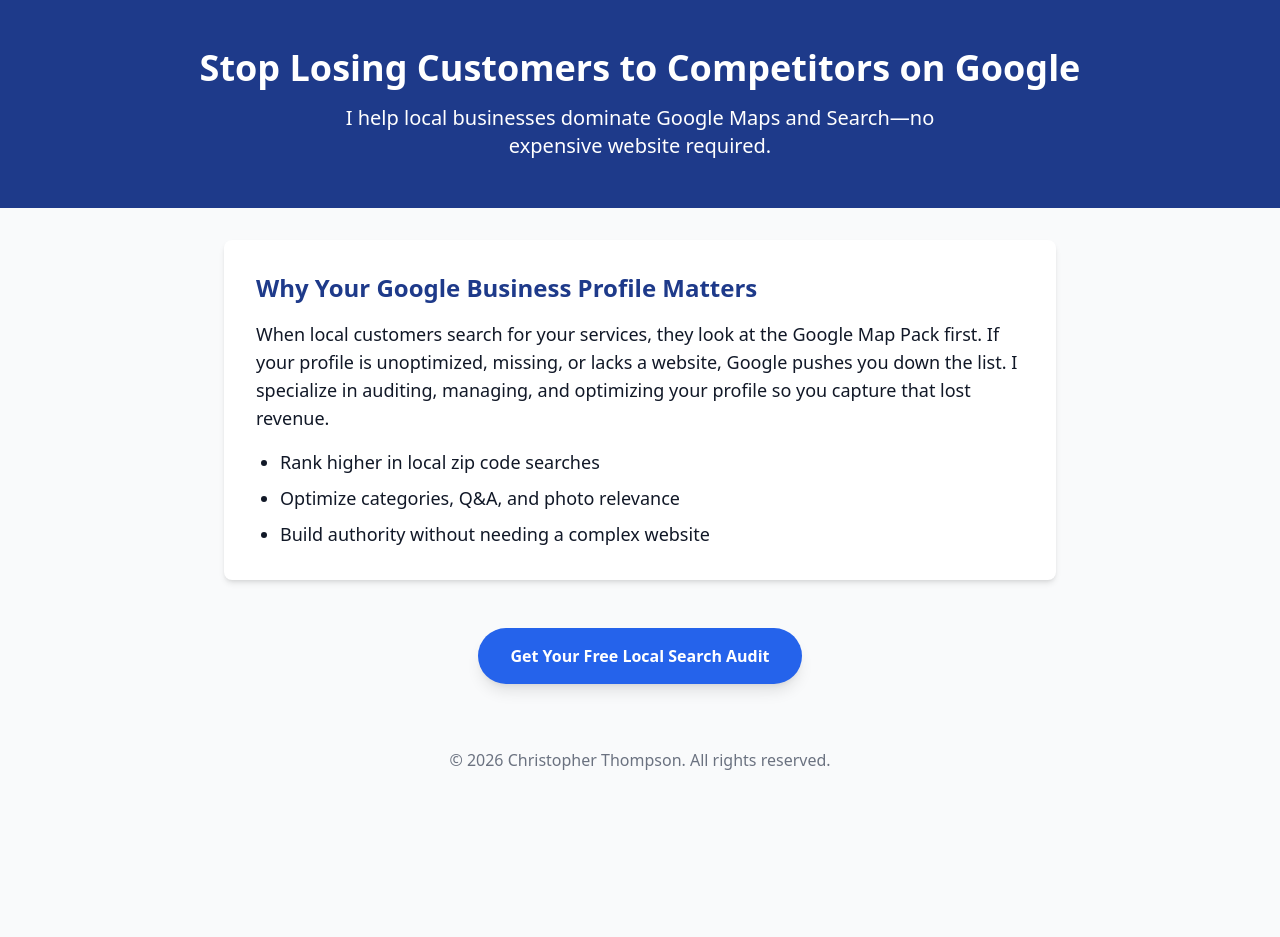
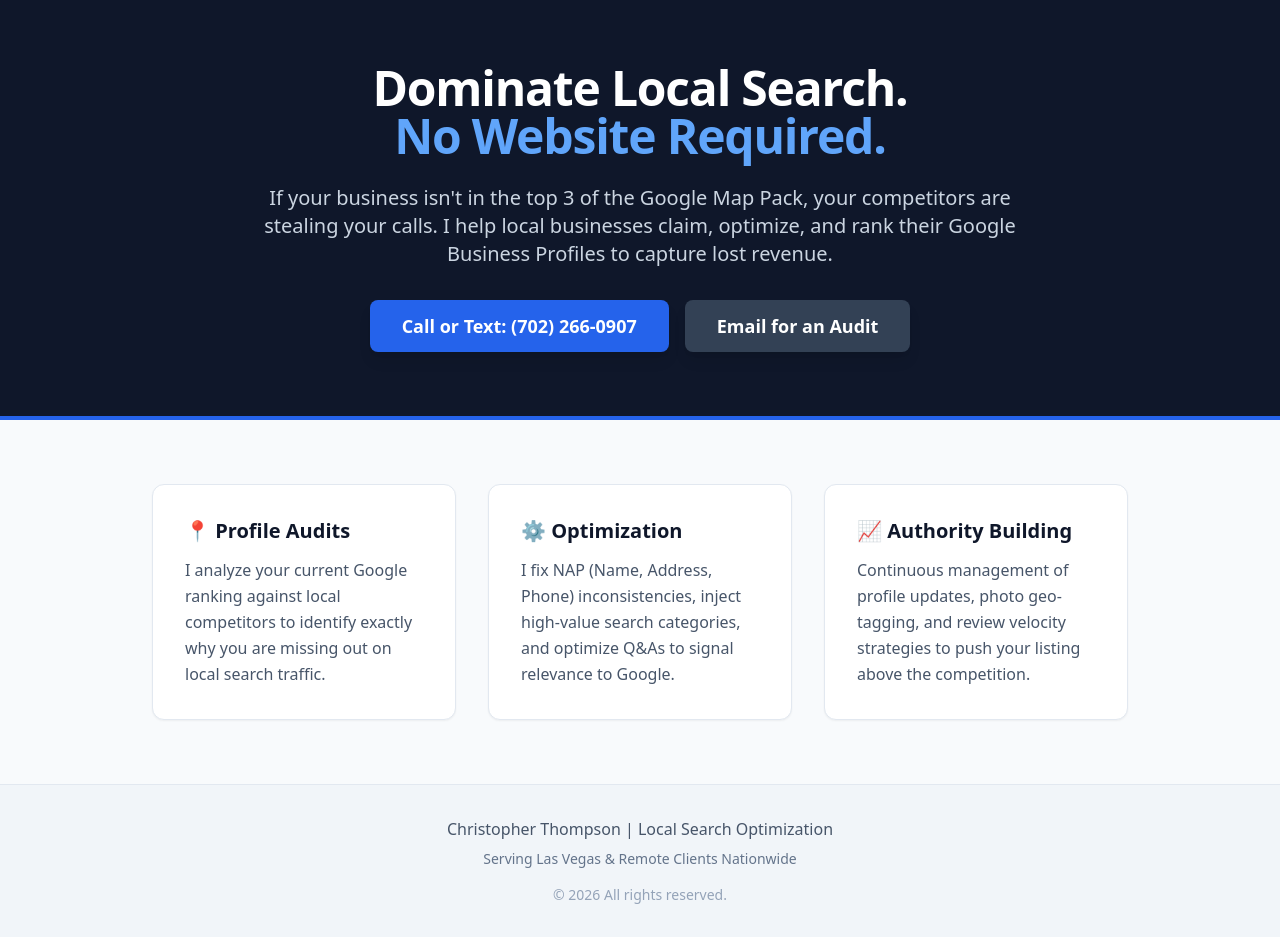
Before and after one commit to Pangone1/b2b-local-seo, a plain HTML site: page index.html in a window 1280 px wide. Before the commit the page ends 804 px from the top, so only its background shows below. Drawn offline with nearby package versions, Linux system fonts and the light colour scheme.

Commit message:
Update landing page with personalized contact info

```diff
--- a/index.html
+++ b/index.html
@@ -3,30 +3,45 @@
 <head>
     <meta charset="UTF-8">
     <meta name="viewport" content="width=device-width, initial-scale=1.0">
-    <title>Christopher Thompson | Local Search Optimization</title>
+    <title>Christopher Thompson | Local SEO & Google Profile Management</title>
     <script src="https://cdn.tailwindcss.com"></script>
 </head>
-<body class="bg-gray-50 text-gray-900 font-sans antialiased">
-    <header class="bg-blue-900 text-white py-12 text-center">
-        <h1 class="text-4xl font-bold mb-4">Stop Losing Customers to Competitors on Google</h1>
-        <p class="text-xl max-w-2xl mx-auto px-4">I help local businesses dominate Google Maps and Search—no expensive website required.</p>
+<body class="bg-slate-50 text-slate-900 font-sans antialiased">
+    <!-- Hero Section -->
+    <header class="bg-slate-900 text-white py-16 px-6 text-center border-b-4 border-blue-600">
+        <div class="max-w-3xl mx-auto">
+            <h1 class="text-4xl md:text-5xl font-extrabold mb-6 tracking-tight">Dominate Local Search. <br><span class="text-blue-400">No Website Required.</span></h1>
+            <p class="text-xl mb-8 text-slate-300">If your business isn't in the top 3 of the Google Map Pack, your competitors are stealing your calls. I help local businesses claim, optimize, and rank their Google Business Profiles to capture lost revenue.</p>
+            <div class="flex flex-col sm:flex-row justify-center gap-4">
+                <a href="tel:7022660907" class="bg-blue-600 hover:bg-blue-500 text-white font-bold py-3 px-8 rounded-lg shadow-lg transition transform hover:-translate-y-1 text-lg">Call or Text: (702) 266-0907</a>
+                <a href="mailto:contact@hyperfocusdigital.site" class="bg-slate-700 hover:bg-slate-600 text-white font-bold py-3 px-8 rounded-lg shadow-lg transition text-lg">Email for an Audit</a>
+            </div>
+        </div>
     </header>
-    <main class="max-w-4xl mx-auto p-8">
-        <section class="mb-12 bg-white p-8 rounded-lg shadow-md">
-            <h2 class="text-2xl font-bold mb-4 text-blue-900">Why Your Google Business Profile Matters</h2>
-            <p class="mb-4 text-lg">When local customers search for your services, they look at the Google Map Pack first. If your profile is unoptimized, missing, or lacks a website, Google pushes you down the list. I specialize in auditing, managing, and optimizing your profile so you capture that lost revenue.</p>
-            <ul class="list-disc pl-6 space-y-2 text-lg">
-                <li>Rank higher in local zip code searches</li>
-                <li>Optimize categories, Q&A, and photo relevance</li>
-                <li>Build authority without needing a complex website</li>
-            </ul>
-        </section>
-        <div class="text-center">
-            <a href="mailto:contact@hyperfocusdigital.site" class="inline-block bg-blue-600 text-white font-bold py-4 px-8 rounded-full shadow-lg hover:bg-blue-700 transition">Get Your Free Local Search Audit</a>
+
+    <!-- Services Section -->
+    <main class="max-w-5xl mx-auto py-16 px-6">
+        <div class="grid md:grid-cols-3 gap-8">
+            <div class="bg-white p-8 rounded-xl shadow-sm border border-slate-200">
+                <h3 class="text-xl font-bold text-slate-900 mb-3 flex items-center">📍 Profile Audits</h3>
+                <p class="text-slate-600 leading-relaxed">I analyze your current Google ranking against local competitors to identify exactly why you are missing out on local search traffic.</p>
+            </div>
+            <div class="bg-white p-8 rounded-xl shadow-sm border border-slate-200">
+                <h3 class="text-xl font-bold text-slate-900 mb-3 flex items-center">⚙️ Optimization</h3>
+                <p class="text-slate-600 leading-relaxed">I fix NAP (Name, Address, Phone) inconsistencies, inject high-value search categories, and optimize Q&As to signal relevance to Google.</p>
+            </div>
+            <div class="bg-white p-8 rounded-xl shadow-sm border border-slate-200">
+                <h3 class="text-xl font-bold text-slate-900 mb-3 flex items-center">📈 Authority Building</h3>
+                <p class="text-slate-600 leading-relaxed">Continuous management of profile updates, photo geo-tagging, and review velocity strategies to push your listing above the competition.</p>
+            </div>
         </div>
     </main>
-    <footer class="text-center py-8 text-gray-500">
-        <p>&copy; 2026 Christopher Thompson. All rights reserved.</p>
+
+    <!-- Footer -->
+    <footer class="bg-slate-100 border-t border-slate-200 py-8 text-center px-6">
+        <p class="text-slate-600 font-medium">Christopher Thompson | Local Search Optimization</p>
+        <p class="text-slate-500 text-sm mt-2">Serving Las Vegas & Remote Clients Nationwide</p>
+        <p class="text-slate-400 text-sm mt-4">&copy; 2026 All rights reserved.</p>
     </footer>
 </body>
 </html>
```
